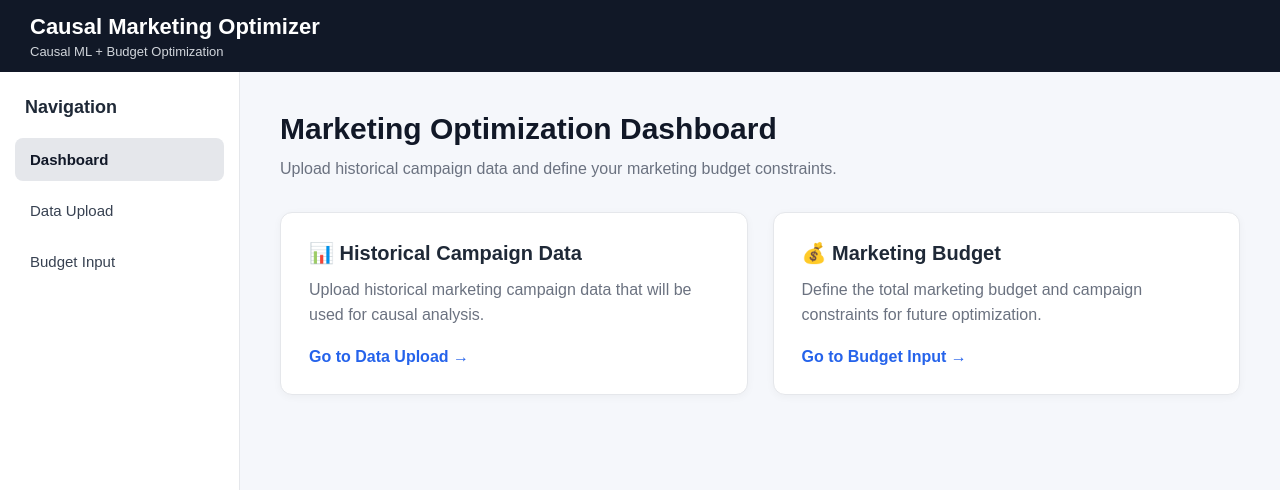
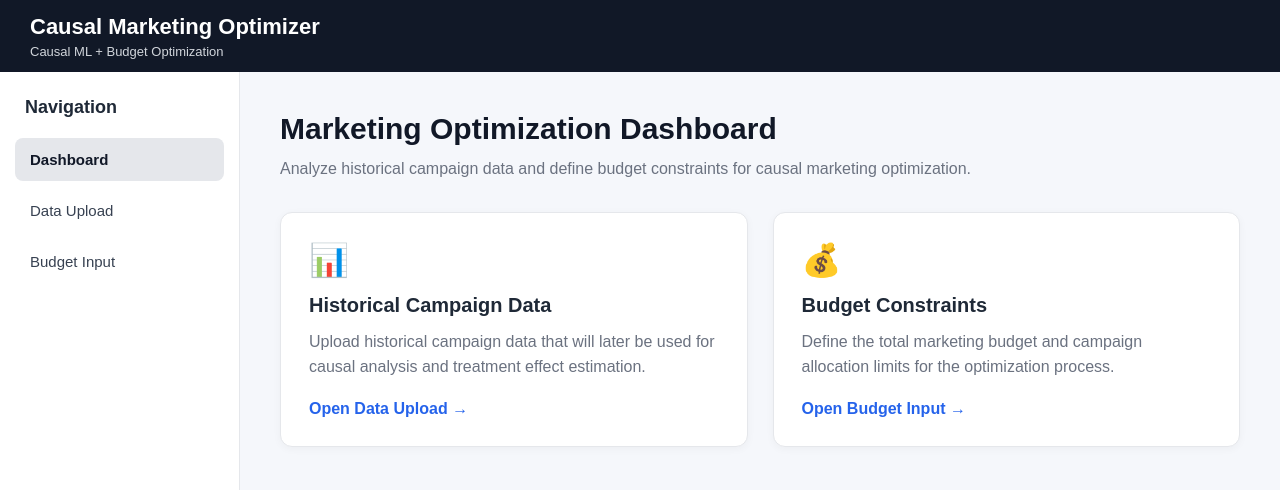
Before and after one commit to priyanshi-sahu05/EconoCausal, a React app in the folder frontend/: page / in a window 1280 px wide. Shown: the top 490 px of the page. Built offline with nearby package versions, Linux system fonts and the light colour scheme; the HTML template or start-up script is replaced by a standard one.

Commit message:
Finalize dashboard scaffold for review

```diff
--- a/frontend/src/components/Navbar.jsx
+++ b/frontend/src/components/Navbar.jsx
@@ -10,6 +10,8 @@ function Navbar() {
           Causal ML + Budget Optimization
         </p>
       </div>
+
+
     </header>
   );
 }
--- a/frontend/src/index.css
+++ b/frontend/src/index.css
@@ -40,10 +40,6 @@ input {
   display: flex;
   min-height: calc(100vh - 72px);
 }
-
-/* =========================
-   SIDEBAR
-========================= */
 
 .sidebar {
   width: 240px;
@@ -251,9 +247,6 @@ button:hover {
   overflow-x: auto;
 }
 
-/* =========================
-   RESPONSIVE
-========================= */
 
 @media (max-width: 768px) {
   .sidebar {
@@ -295,9 +288,6 @@ button:hover {
   }
 }
 
-/* =========================
-   DATA UPLOAD - 17 SEP
-========================= */
 
 .upload-area {
   border: 2px dashed #d1d5db;
@@ -394,3 +384,45 @@ button:disabled {
   color: #6b7280;
   font-size: 13px;
 }
+
+
+.status-card {
+  display: flex;
+  justify-content: space-between;
+  align-items: center;
+  background-color: white;
+  border: 1px solid #e5e7eb;
+  border-radius: 12px;
+  padding: 22px 25px;
+  margin-bottom: 25px;
+}
+
+.status-card h2 {
+  font-size: 18px;
+  margin-bottom: 5px;
+}
+
+.status-card p {
+  color: #6b7280;
+}
+
+.status-badge {
+  background-color: #dcfce7;
+  color: #166534;
+  padding: 7px 14px;
+  border-radius: 20px;
+  font-size: 13px;
+  font-weight: 600;
+}
+
+.card-icon {
+  font-size: 32px;
+  margin-bottom: 15px;
+}
+.navbar-status {
+  font-size: 14px;
+  color: #d1d5db;
+  border: 1px solid #4b5563;
+  padding: 7px 12px;
+  border-radius: 6px;
+}
--- a/frontend/src/pages/Dashboard.jsx
+++ b/frontend/src/pages/Dashboard.jsx
@@ -5,35 +5,41 @@ function Dashboard() {
         <h1>Marketing Optimization Dashboard</h1>
 
         <p>
-          Upload historical campaign data and define your
-          marketing budget constraints.
+          Analyze historical campaign data and define budget
+          constraints for causal marketing optimization.
         </p>
       </div>
 
+
       <div className="card-container">
         <div className="card">
-          <h2>📊 Historical Campaign Data</h2>
+          <div className="card-icon">📊</div>
+
+          <h2>Historical Campaign Data</h2>
 
           <p>
-            Upload historical marketing campaign data that
-            will be used for causal analysis.
+            Upload historical campaign data that will later
+            be used for causal analysis and treatment effect
+            estimation.
           </p>
 
           <a href="/upload" className="card-link">
-            Go to Data Upload →
+            Open Data Upload →
           </a>
         </div>
 
         <div className="card">
-          <h2>💰 Marketing Budget</h2>
+          <div className="card-icon">💰</div>
+
+          <h2>Budget Constraints</h2>
 
           <p>
             Define the total marketing budget and campaign
-            constraints for future optimization.
+            allocation limits for the optimization process.
           </p>
 
           <a href="/budget" className="card-link">
-            Go to Budget Input →
+            Open Budget Input →
           </a>
         </div>
       </div>
--- /dev/null
+++ b/package.json
@@ -0,0 +1,5 @@
+{
+  "dependencies": {
+    "react-router-dom": "^7.18.4"
+  }
+}
```
Also changed, not shown: 1 other file (tests, documents, lock files or other folders).
